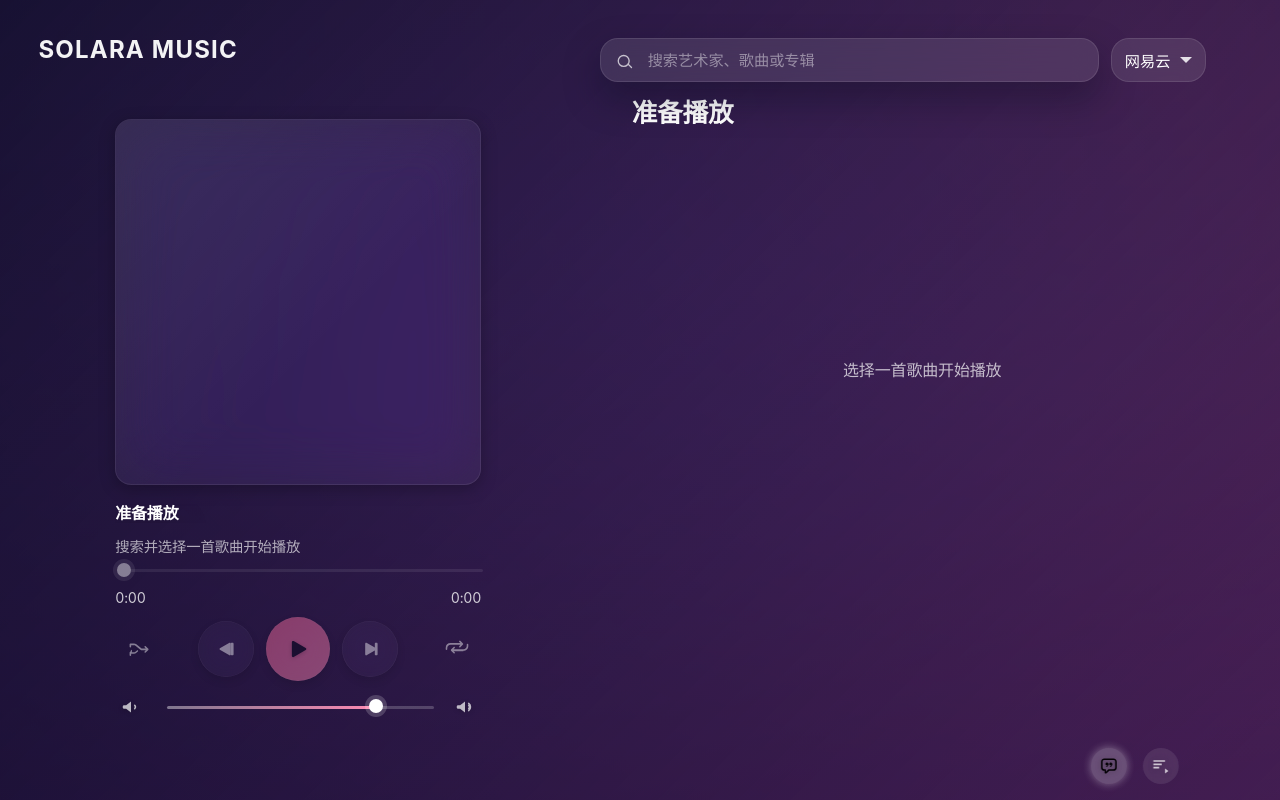
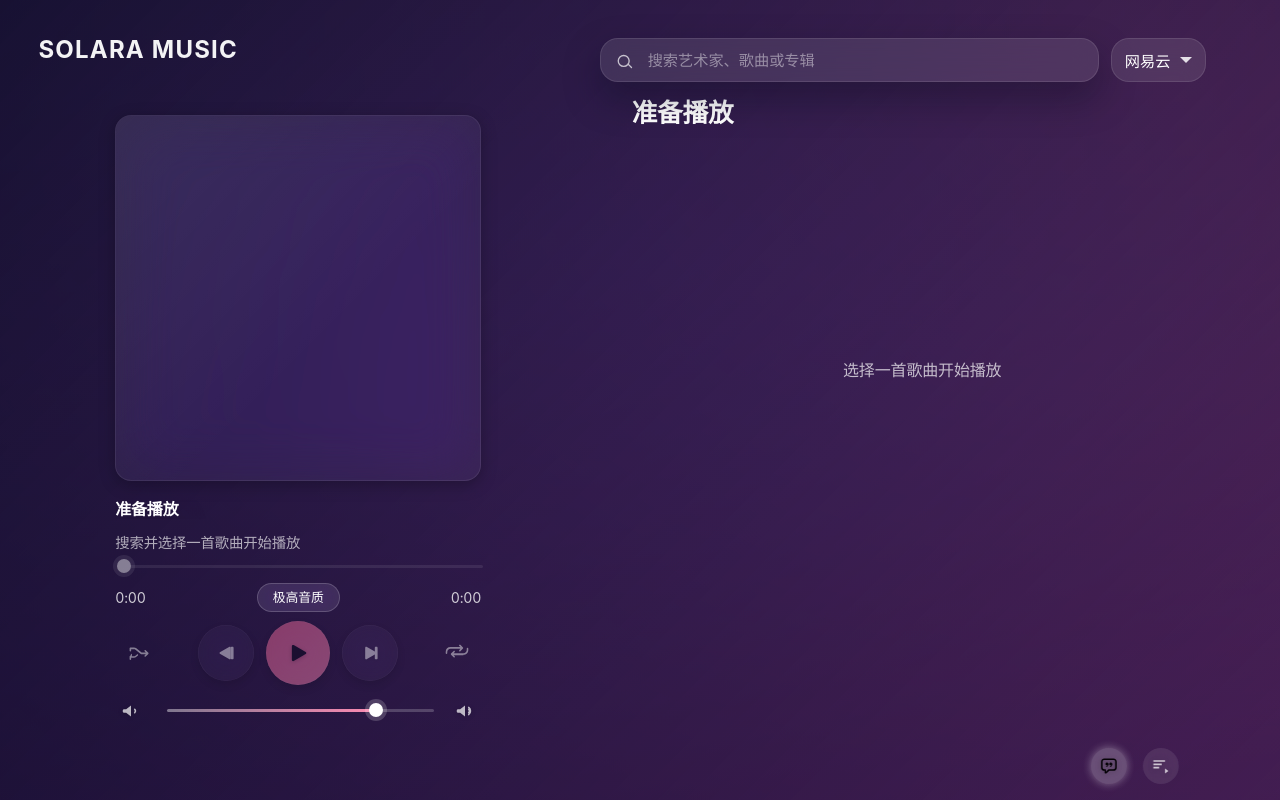
Before and after one commit to akudamatata/Solara-Apple-Music-Version, a React (Vite) app: page / in a window 1280 px wide. Built offline with nearby package versions, Linux system fonts and the light colour scheme; a web font is replaced by a local one.

Commit message:
Refine audio quality selector placement

```diff
--- a/package.json
+++ b/package.json
@@ -17,6 +17,7 @@
   },
   "devDependencies": {
     "@eslint/js": "^9.37.0",
+    "@types/framer-motion": "npm:framer-motion@^12.23.24",
     "@types/node": "^24.6.2",
     "@types/react": "^19.2.0",
     "@types/react-dom": "^19.2.0",
--- a/src/App.css
+++ b/src/App.css
@@ -432,6 +432,37 @@
   padding-bottom: 0;
 }
 
+
+.audio-quality-select {
+  appearance: none;
+  border-radius: 999px;
+  border: 1px solid rgba(255, 255, 255, 0.18);
+  padding: 0.35rem 0.75rem;
+  background: rgba(255, 255, 255, 0.1);
+  color: #fff;
+  font-size: 0.8rem;
+  font-family: inherit;
+  line-height: 1.2;
+  cursor: pointer;
+  width: 6.5em;
+  min-height: 0;
+  text-align: center;
+  transition: border-color 0.2s ease, box-shadow 0.2s ease, background-color 0.2s ease;
+  backdrop-filter: blur(12px) saturate(140%);
+}
+
+.audio-quality-select:hover {
+  border-color: rgba(255, 255, 255, 0.32);
+  background: rgba(255, 255, 255, 0.16);
+}
+
+.audio-quality-select:focus-visible {
+  outline: 2px solid var(--accent-color);
+  outline-offset: 2px;
+  border-color: transparent;
+  box-shadow: 0 0 0 3px rgba(255, 109, 155, 0.28);
+}
+
 .player-progress .progress {
   width: 100%;
   display: block;
@@ -439,12 +470,13 @@
 
 .time-row {
   display: grid;
-  grid-template-columns: 1fr 1fr;
+  grid-template-columns: max-content 1fr max-content;
   align-items: center;
   font-size: 0.88rem;
   font-variant-numeric: tabular-nums;
   color: rgba(255, 255, 255, 0.78);
   margin-top: var(--stack-gap-xs);
+  gap: clamp(0.4rem, 1.2vw, 0.8rem);
 }
 
 .time-row span {
@@ -457,6 +489,10 @@
 
 .time-row .time-end {
   justify-self: end;
+}
+
+.time-row .audio-quality-select {
+  justify-self: center;
 }
 
 .player-controls {
@@ -1826,6 +1862,15 @@ input[type='range']::-moz-range-track {
     column-gap: clamp(0.6rem, 4vw, 1rem);
   }
 
+  .time-row {
+    grid-template-columns: max-content 1fr max-content;
+    gap: clamp(0.4rem, 2vw, 0.6rem);
+  }
+
+  .time-row .audio-quality-select {
+    font-size: 0.78rem;
+  }
+
   .segment {
     padding: 0.5rem 1.1rem;
   }
--- a/src/App.tsx
+++ b/src/App.tsx
@@ -1,5 +1,5 @@
 import { useCallback, useEffect, useMemo, useRef, useState, useId } from 'react'
-import type { CSSProperties } from 'react'
+import type { CSSProperties, ChangeEvent } from 'react'
 import './App.css'
 import SourceDropdown, { type SourceValue } from './SourceDropdown'
 import Lyrics from './components/Lyrics'
@@ -36,6 +36,22 @@ interface TrackDetails {
   artworkUrl: string
   audioUrl: string
   lyrics: LyricLine[]
+}
+
+type AudioQuality = 'standard' | 'high' | 'very_high' | 'lossless'
+
+const AUDIO_QUALITY_OPTIONS: Array<{ value: AudioQuality; label: string }> = [
+  { value: 'standard', label: '标准音质' },
+  { value: 'high', label: '高频音质' },
+  { value: 'very_high', label: '极高音质' },
+  { value: 'lossless', label: '无损音质' },
+]
+
+const QUALITY_TO_BR: Record<AudioQuality, number> = {
+  standard: 128,
+  high: 192,
+  very_high: 320,
+  lossless: 999,
 }
 
 const fetchJson = async <T,>(url: string, signal?: AbortSignal): Promise<T> => {
@@ -225,6 +241,8 @@ function App() {
   const [currentTrack, setCurrentTrack] = useState<TrackDetails | null>(null)
   const [isLoadingTrack, setIsLoadingTrack] = useState(false)
   const [error, setError] = useState<string | null>(null)
+  const [audioQuality, setAudioQuality] = useState<AudioQuality>('very_high')
+  const qualitySelectId = useId()
 
   const audioRef = useRef<HTMLAudioElement | null>(null)
   const cleanupRef = useRef<(() => void) | null>(null)
@@ -481,9 +499,10 @@ function App() {
   )
 
   const buildTrackDetails = useCallback(async (track: SearchResult): Promise<TrackDetails> => {
+    const bitrate = QUALITY_TO_BR[audioQuality]
     const [urlInfo, lyricInfo, picInfo] = await Promise.all([
       fetchJson<{ url: string }>(
-        `${API_BASE}?types=url&source=${track.source || DEFAULT_SOURCE}&id=${track.id}&br=320`,
+        `${API_BASE}?types=url&source=${track.source || DEFAULT_SOURCE}&id=${track.id}&br=${bitrate}`,
       ),
       fetchJson<{ lyric?: string | null; tlyric?: string | null }>(
         `${API_BASE}?types=lyric&source=${track.source || DEFAULT_SOURCE}&id=${track.lyric_id || track.id}`,
@@ -507,7 +526,7 @@ function App() {
       audioUrl: urlInfo.url,
       lyrics,
     }
-  }, [])
+  }, [audioQuality])
 
   const activateTrack = useCallback(
     async (details: TrackDetails, shouldAutoplay: boolean, onEnded: () => void) => {
@@ -692,6 +711,15 @@ function App() {
     audio.currentTime = value
     setProgress(value)
   }
+
+  const handleAudioQualityChange = useCallback(
+    (event: ChangeEvent<HTMLSelectElement>) => {
+      const selectedQuality = event.target.value as AudioQuality
+      console.log('Audio quality switched to:', selectedQuality)
+      setAudioQuality(selectedQuality)
+    },
+    [setAudioQuality]
+  )
 
   const handleVolumeChange = (value: number) => {
     setVolume(value)
@@ -971,8 +999,21 @@ function App() {
                 style={isPlayerReady ? timelineStyle : undefined}
                 disabled={!isPlayerReady}
               />
-              <div className="time-row" aria-hidden="true">
+              <div className="time-row">
                 <span className="time time-start">{formatTime(progressValue)}</span>
+                <select
+                  id={qualitySelectId}
+                  className="audio-quality-select"
+                  value={audioQuality}
+                  onChange={handleAudioQualityChange}
+                  aria-label="选择音质"
+                >
+                  {AUDIO_QUALITY_OPTIONS.map((option) => (
+                    <option key={option.value} value={option.value}>
+                      {option.label}
+                    </option>
+                  ))}
+                </select>
                 <span className="time time-end">{formatTime(progressMax)}</span>
               </div>
             </div>
```
Also changed, not shown: 1 other file (tests, documents, lock files or other folders).
